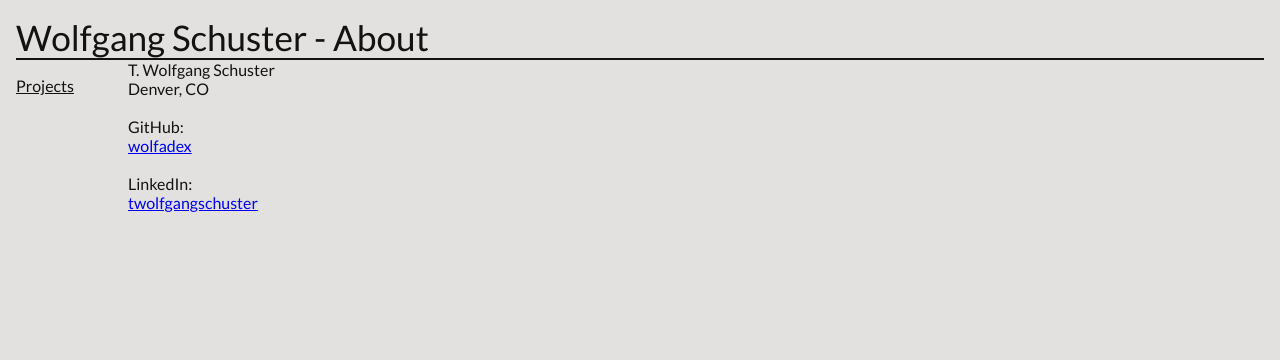
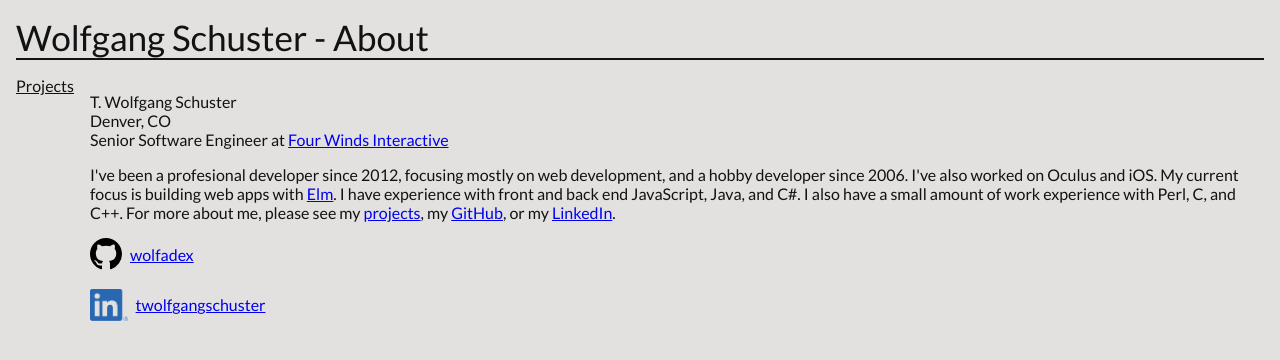
Before and after one commit to wolfadex/resume-vanilla, a plain HTML site: page about.html in a window 1280 px wide. Drawn offline with Linux system fonts and the light colour scheme.

Commit message:
Update about

```diff
--- a/about.html
+++ b/about.html
@@ -17,9 +17,11 @@
         --size-project: 10rem;
         --size-project-detailed: 20rem;
         --color-primary: rgb(0, 255, 108);
-        --color-secondary: rgb(47, 223, 255);
+        --color-secondary: #ffc979;
+        --color-tertiary: #9679ff;
+        --color-fourth: #ff8679;
         --color-primary-transparent: rgba(0, 255, 108, 0.5);
-        --color-white: rgb(255, 255, 255);
+        --color-white: #FFFF0;
         --color-black: rgb(18, 18, 18);
         --card-modal: 0 19px 38px rgba(0,0,0,0.30), 0 15px 12px rgba(0,0,0,0.22);
         --card-hover: 0 3px 6px rgba(0,0,0,0.16), 0 3px 6px rgba(0,0,0,0.23);
@@ -89,10 +91,21 @@
       content {
         display: flex;
         flex-direction: column;
+        margin-top: 2rem;
       }
 
       .name {
         font-size: 2.2rem;
+      }
+
+      .logo-link {
+        display: flex;
+        align-items: center;
+      }
+
+      .logo-link__logo {
+        margin-right: 0.5rem;
+        max-height: 2rem;
       }
 
       /* SMALL SCREEN OVERRIDES */
@@ -126,10 +139,25 @@
         <br />
         Denver, CO
         <br />
+        <span>Senior Software Engineer at <a href="fwi.com" target="window">Four Winds Interactive</a></span>
+
+        <p>
+          I've been a profesional developer since 2012, focusing mostly on web development, and a hobby developer since 2006. I've also worked on Oculus and iOS. My current focus is building web apps with <a href="https://elm-lang.org/" target="window">Elm</a>. I have experience with front and back end JavaScript, Java, and C#. I also have a small amount of work experience with Perl, C, and C++. For more about me, please see my <a href="/resume-vanilla" target="window">projects</a>, my <a href="https://github.com/wolfadex" target="window">GitHub</a>, or my <a href="https://www.linkedin.com/in/twolfgangschuster/" target="window">LinkedIn</a>.
+        </p>
+
+        <span>
+          <a class="logo-link" href="https://github.com/wolfadex" target="window">
+            <!-- GitHub logo copied from their website -->
+            <svg class="logo-link__logo" height="32" viewBox="0 0 16 16" version="1.1" width="32" aria-hidden="true"><path fill-rule="evenodd" d="M8 0C3.58 0 0 3.58 0 8c0 3.54 2.29 6.53 5.47 7.59.4.07.55-.17.55-.38 0-.19-.01-.82-.01-1.49-2.01.37-2.53-.49-2.69-.94-.09-.23-.48-.94-.82-1.13-.28-.15-.68-.52-.01-.53.63-.01 1.08.58 1.23.82.72 1.21 1.87.87 2.33.66.07-.52.28-.87.51-1.07-1.78-.2-3.64-.89-3.64-3.95 0-.87.31-1.59.82-2.15-.08-.2-.36-1.02.08-2.12 0 0 .67-.21 2.2.82.64-.18 1.32-.27 2-.27.68 0 1.36.09 2 .27 1.53-1.04 2.2-.82 2.2-.82.44 1.1.16 1.92.08 2.12.51.56.82 1.27.82 2.15 0 3.07-1.87 3.75-3.65 3.95.29.25.54.73.54 1.48 0 1.07-.01 1.93-.01 2.2 0 .21.15.46.55.38A8.013 8.013 0 0016 8c0-4.42-3.58-8-8-8z"></path></svg> wolfadex
+          </a>
+        </span>
         <br />
-        GitHub: <a href="https://github.com/wolfadex" target="window">wolfadex</a>
-        <br />
-        LinkedIn: <a href="https://www.linkedin.com/in/twolfgangschuster/" target="window">twolfgangschuster</a>
+        <span>
+          <a class="logo-link" href="https://www.linkedin.com/in/twolfgangschuster/" target="window">
+            <!-- LinkedIn logo downloaded from their brand website -->
+            <image class="logo-link__logo" src="./LI-In-Bug.png" alt="LinkedIn logo" />twolfgangschuster
+          </a>
+        </span>
       </content>
     </main>
   </body>
```
Also changed, not shown: index.html (+24 -2 lines), LI-In-Bug.png (added).
